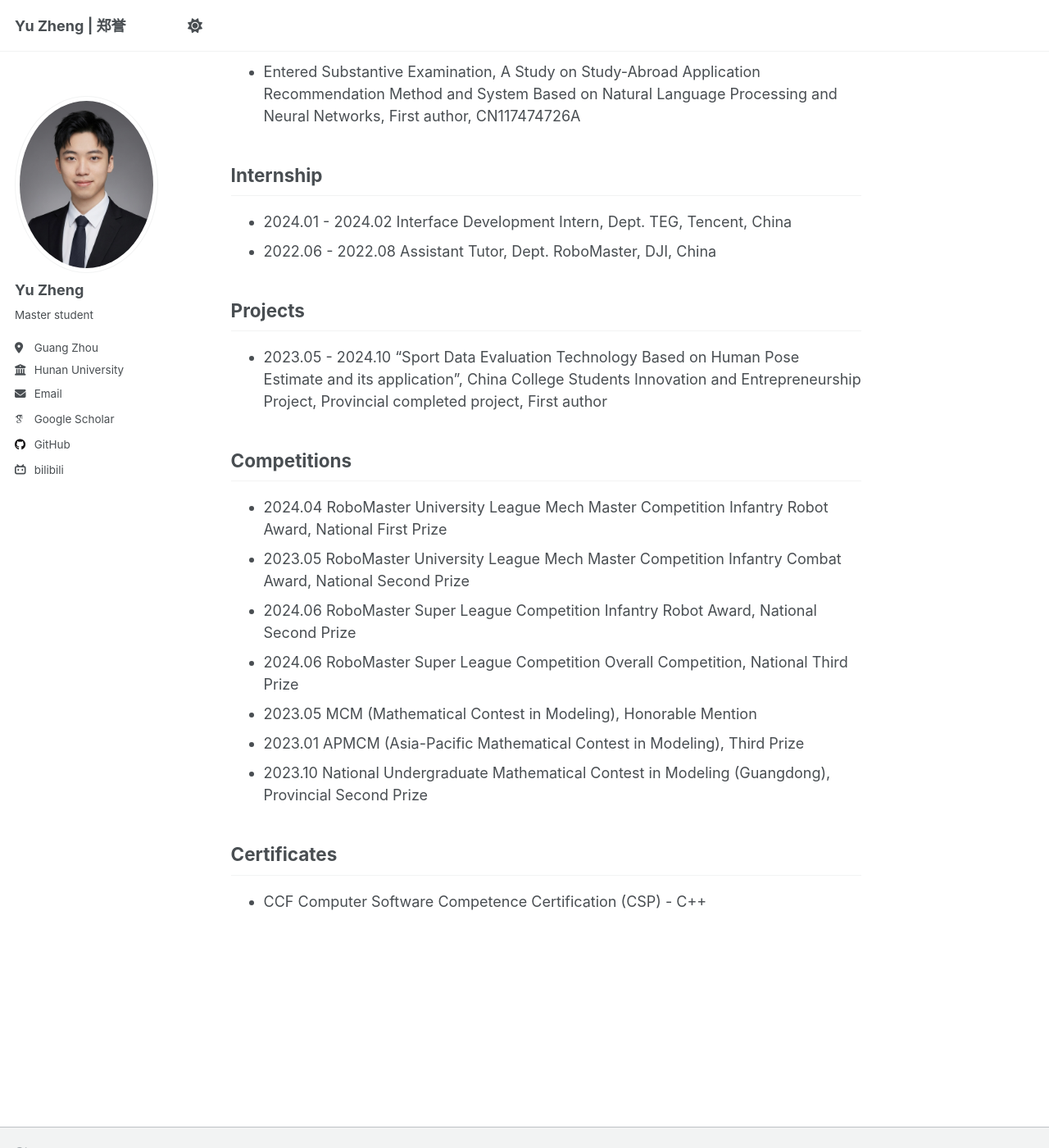
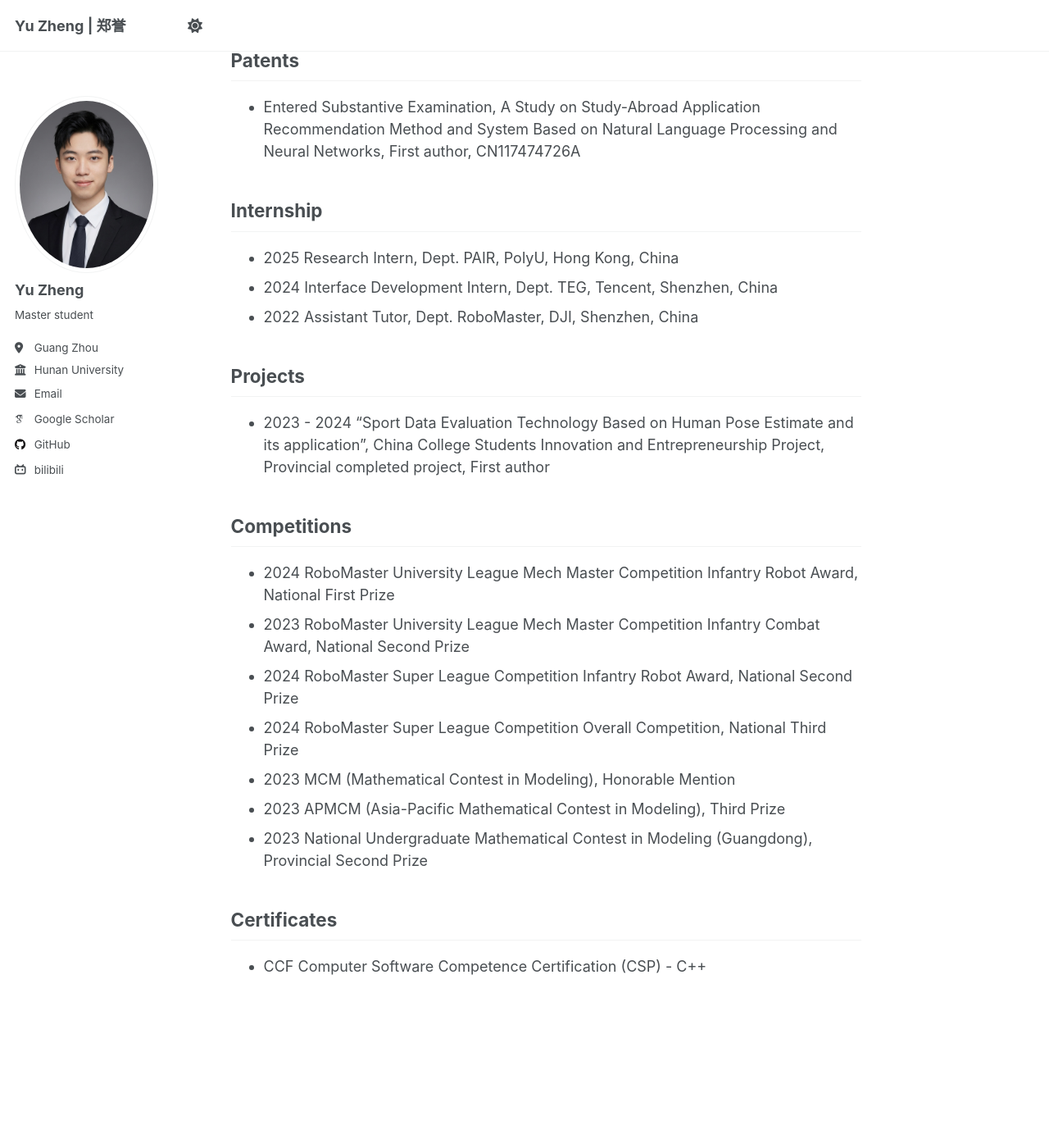
Before and after one commit to FaterYU/FaterYU.github.io, a Jekyll site: the page built from _pages/about.md, in a window 1280 px wide and 1400 px high, scrolled down 1197 px. Shown: the whole window at 82% size. Built offline with Jekyll 4.4.1, drawn with Linux system fonts in a browser that asks for light colours; some web fonts are replaced; a script that is not in the unit is left out; some of the changed text lies outside the part shown.

Commit message:
Update education, internship, and competition sections

```diff
--- a/_pages/about.md
+++ b/_pages/about.md
@@ -22,9 +24,9 @@ I am a Master student of Electronic Information at [School of Robotics](http://r
 
 ## Education
 
-- **2025.09 - NOW.**    Master, Electronic Information, School of Artificial Intelligence and Robotics, Hunan University (HNU), China
-- **2021.09 - 2025.06** Bachelor, Software Engineering, Aberdeen Data Science and Artificial Intelligence Institute, South China Normal University (SCNU), China
-- **2021.09 - 2025.06** Bachelor, Computing Science, Aberdeen Data Science and Artificial Intelligence Institute, University of Aberdeen (UoA), UK
+- **2025 - NOW.**    Master, Electronic Information, School of Artificial Intelligence and Robotics, Hunan University (HNU), China
+- **2021 - 2025** Bachelor, Software Engineering, Aberdeen Data Science and Artificial Intelligence Institute, South China Normal University (SCNU), China
+- **2021 - 2025** Bachelor, Computing Science, Aberdeen Data Science and Artificial Intelligence Institute, University of Aberdeen (UoA), UK
 
 ## Publications
 
@@ -40,22 +42,23 @@ I am a Master student of Electronic Information at [School of Robotics](http://r
 
 ## Internship
 
-- 2024.01 - 2024.02 Interface Development Intern, Dept. TEG, Tencent, China
-- 2022.06 - 2022.08 Assistant Tutor, Dept. RoboMaster, DJI, China
+- 2025 Research Intern, Dept. PAIR, PolyU, Hong Kong, China
+- 2024 Interface Development Intern, Dept. TEG, Tencent, Shenzhen, China
+- 2022 Assistant Tutor, Dept. RoboMaster, DJI, Shenzhen, China
 
 ## Projects
 
-- 2023.05 - 2024.10 "Sport Data Evaluation Technology Based on Human Pose Estimate and its application", China College Students Innovation and Entrepreneurship Project, Provincial completed project, First author
+- 2023 - 2024 "Sport Data Evaluation Technology Based on Human Pose Estimate and its application", China College Students Innovation and Entrepreneurship Project, Provincial completed project, First author
 
 ## Competitions
 
-- 2024.04 RoboMaster University League Mech Master Competition Infantry Robot Award, National First Prize
-- 2023.05 RoboMaster University League Mech Master Competition Infantry Combat Award, National Second Prize
-- 2024.06 RoboMaster Super League Competition Infantry Robot Award, National Second Prize
-- 2024.06 RoboMaster Super League Competition Overall Competition, National Third Prize
-- 2023.05 MCM (Mathematical Contest in Modeling), Honorable Mention
-- 2023.01 APMCM (Asia-Pacific Mathematical Contest in Modeling), Third Prize
-- 2023.10 National Undergraduate Mathematical Contest in Modeling (Guangdong), Provincial Second Prize
+- 2024 RoboMaster University League Mech Master Competition Infantry Robot Award, National First Prize
+- 2023 RoboMaster University League Mech Master Competition Infantry Combat Award, National Second Prize
+- 2024 RoboMaster Super League Competition Infantry Robot Award, National Second Prize
+- 2024 RoboMaster Super League Competition Overall Competition, National Third Prize
+- 2023 MCM (Mathematical Contest in Modeling), Honorable Mention
+- 2023 APMCM (Asia-Pacific Mathematical Contest in Modeling), Third Prize
+- 2023 National Undergraduate Mathematical Contest in Modeling (Guangdong), Provincial Second Prize
 
 ## Certificates
 
```
Also changed, not shown: other parts of _pages/about.md (+2 -0 lines).
